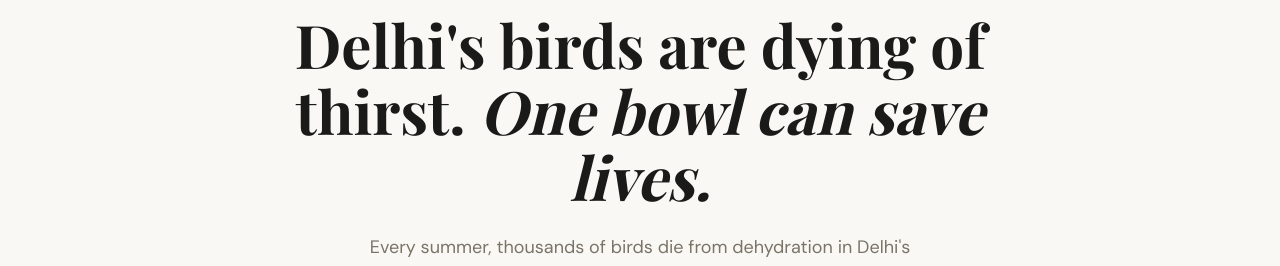
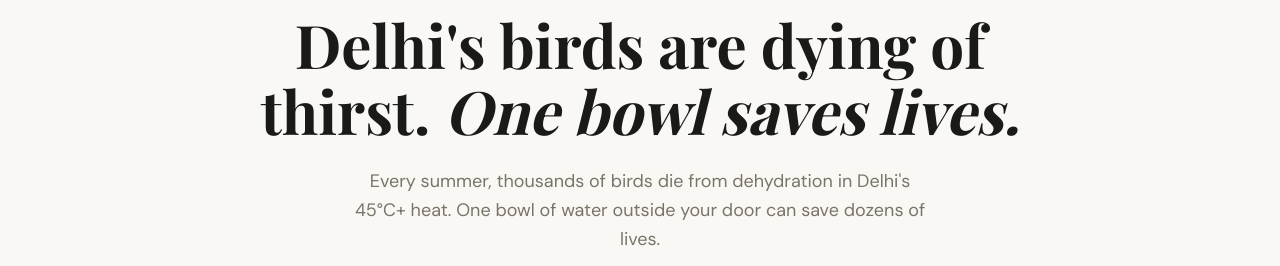
Before and after one commit to Adityav2412/praan.me, a Next.js app: page / in a window 1280 px wide. Shown: the part 294-560 px from the top of the page. Built offline with nearby package versions, Linux system fonts and the light colour scheme; no server answers.

Commit message:
copy: hero headline — 'One bowl can save lives.' → 'One bowl saves lives.'

```diff
--- a/components/hero-section.tsx
+++ b/components/hero-section.tsx
@@ -52,7 +52,7 @@ export default function HeroSection({
         {/* Headline */}
         <h1 className="font-display text-[2.5rem] sm:text-[3.25rem] lg:text-[3.75rem] font-bold leading-[1.1] text-text-primary mb-6 max-w-3xl">
           Delhi&apos;s birds are dying of thirst.{' '}
-          <span className="font-display italic">One bowl can save lives.</span>
+          <span className="font-display italic">One bowl saves lives.</span>
         </h1>
 
         {/* Subtext */}
```
